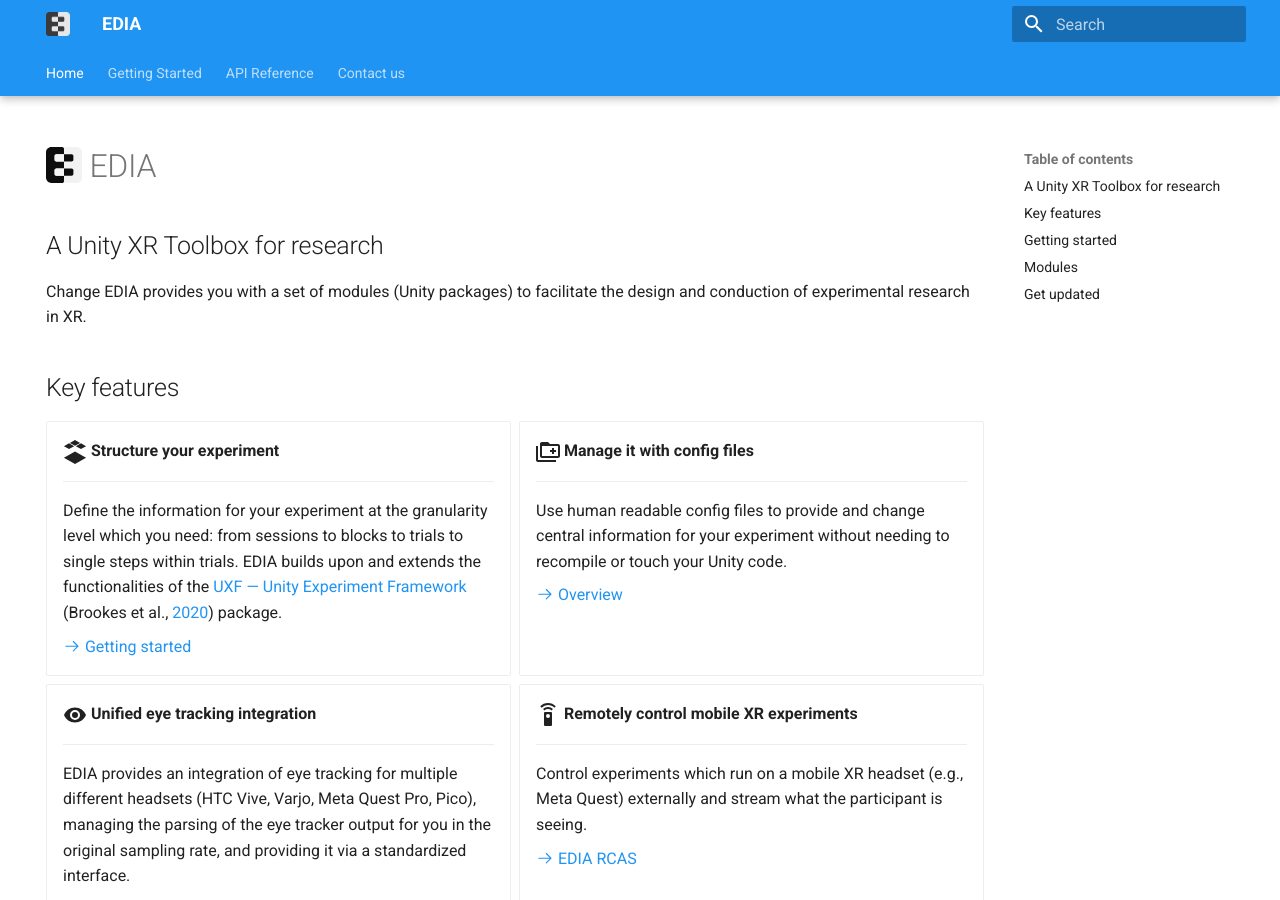
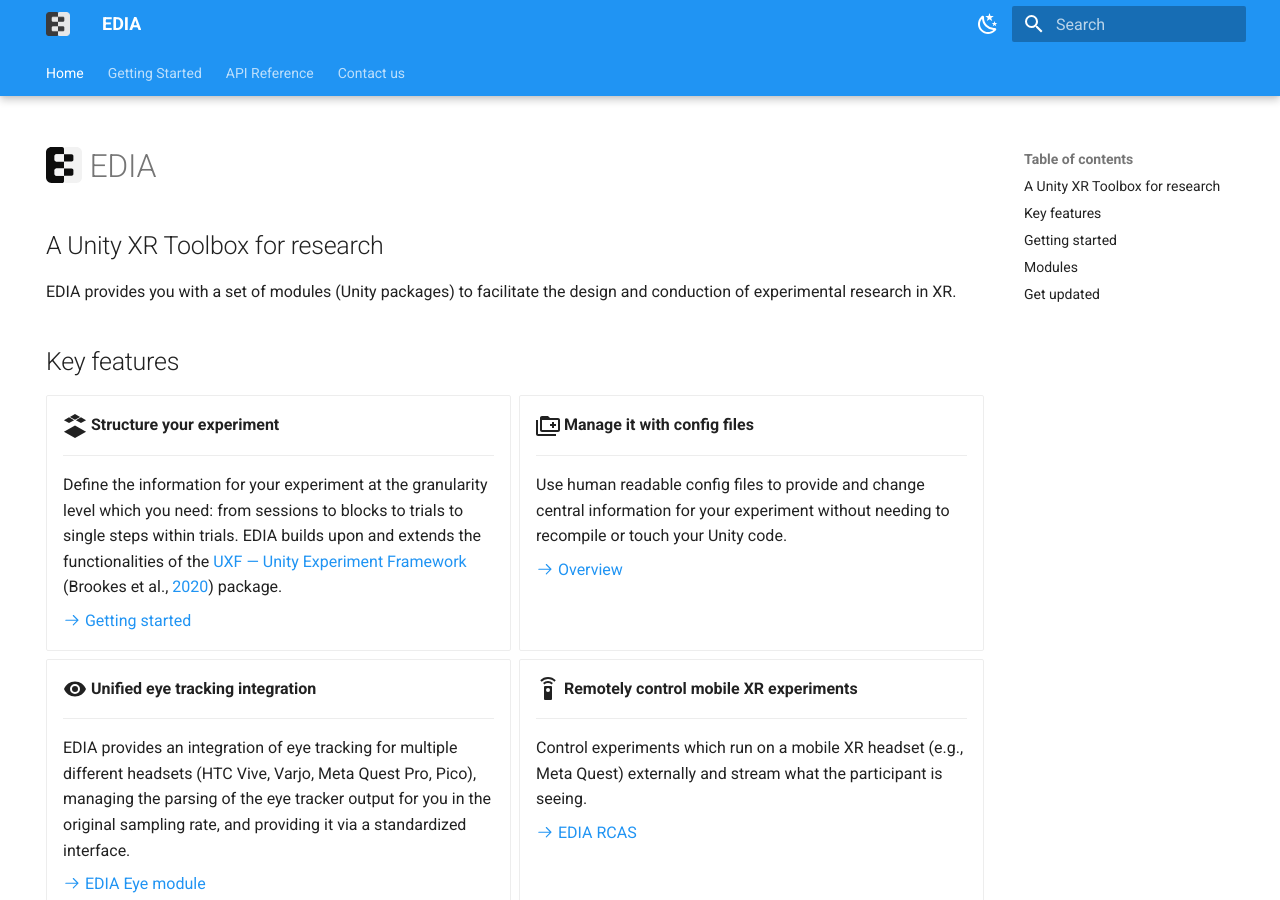
Before and after one commit to edia-toolbox/edia_page, an MkDocs documentation site: the page built from docs/index.md, in a window 1280 px wide and 900 px high. Built offline with MkDocs 1.6.1 and Material for MkDocs 9.7.7, drawn with Linux system fonts in a browser that asks for light colours; emoji names are drawn with the system emoji font.

Commit message:
Confused

```diff
--- a/docs/index.md
+++ b/docs/index.md
@@ -6,7 +6,6 @@
 
 ## A Unity XR Toolbox for research
 
-Change
 EDIA provides you with a set of modules (Unity packages) to facilitate the design and conduction of experimental research in XR.
 ## Key features
 
--- a/mkdocs.yml
+++ b/mkdocs.yml
@@ -1,24 +1,5 @@
 site_name: EDIA
 site-url: https://edia-toolbox.github.io/
-theme:
-  logo: assets/logo.png
-  favicon: assets/favicon.ico
-  features:
-    - navigation.tabs
-    - navigation.tabs.sticky
-    - navigation.prune
-
-  name: material
-  palette:
-    - scheme: default
-      primary: blue
-      accent: deep orange
-    - scheme: slate
-      primary: cyan
-      accent: amber
-  extra_css:
-    - css/custom.css
-
 
 markdown_extensions:
   - attr_list
@@ -33,6 +14,34 @@
   - pymdownx.tabbed:
       alternate_style: true
 
+theme:
+  logo: assets/logo.png
+  favicon: assets/favicon.ico
+  features:
+    - navigation.tabs
+    - navigation.tabs.sticky
+    - navigation.prune
+
+  name: material
+  palette:
+    # Light mode
+    - scheme: default
+      toggle:
+        icon: material/weather-night
+        name: Light mode
+      primary: blue
+      accent: deep orange
+
+    # Dark mode
+    - scheme: slate
+      toggle:
+        icon: material/weather-sunny
+        name: Dark mode
+      primary: cyan
+      accent: amber
+  extra_css:
+    - css/custom.css
+
 nav:
   - Home: index.md
   - Getting Started: gettingstarted.md
```
